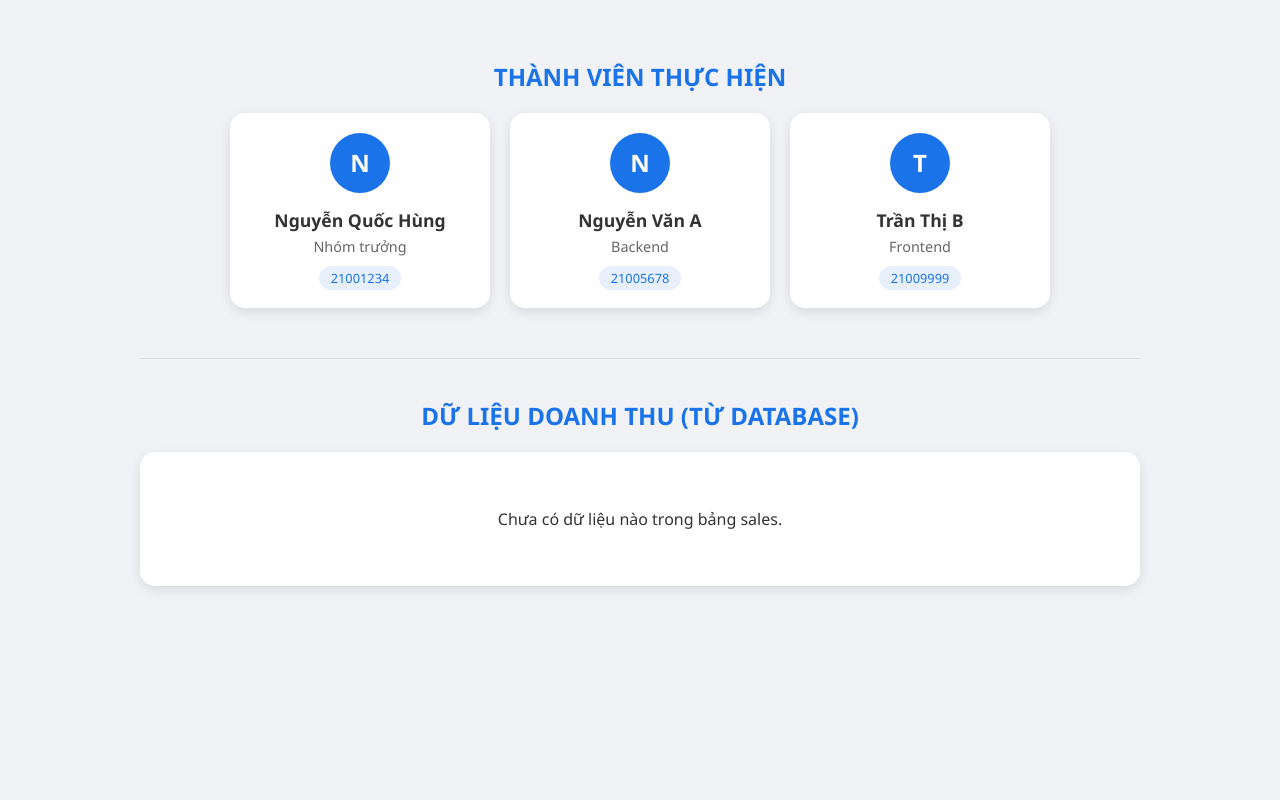
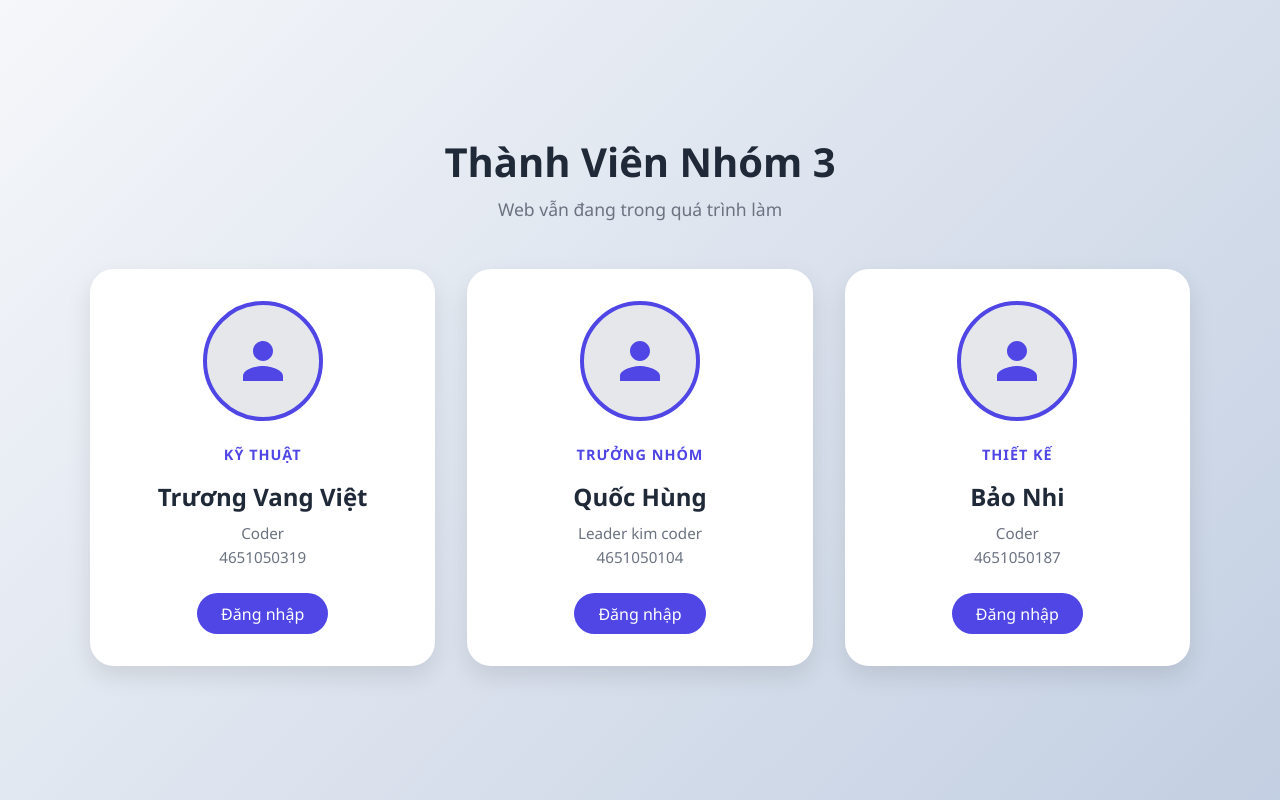
Before and after one commit to qhung25/ATANM, a PHP site: page / in a window 1280 px wide. Run offline with PHP 8.4, Linux system fonts and the light colour scheme; data that the repository does not hold is empty.

Commit message:
Add files via upload

```diff
--- /dev/null
+++ b/index.css
@@ -0,0 +1,140 @@
+:root {
+            --primary-color: #4f46e5;
+            --bg-gradient: linear-gradient(135deg, #f5f7fa 0%, #c3cfe2 100%);
+            --card-bg: #ffffff;
+            --text-main: #1f2937;
+            --text-sub: #6b7280;
+        }
+
+        * {
+            margin: 0;
+            padding: 0;
+            box-sizing: border-box;
+            font-family: 'Segoe UI', Tahoma, Geneva, Verdana, sans-serif;
+        }
+
+        body {
+            background: var(--bg-gradient);
+            min-height: 100vh;
+            display: flex;
+            flex-direction: column;
+            align-items: center;
+            justify-content: center;
+            padding: 2rem;
+        }
+
+        .header {
+            text-align: center;
+            margin-bottom: 3rem;
+        }
+
+        .header h1 {
+            font-size: 2.5rem;
+            color: var(--text-main);
+            margin-bottom: 0.5rem;
+        }
+
+        .header p {
+            color: var(--text-sub);
+            font-size: 1.1rem;
+        }
+
+        .team-container {
+            display: grid;
+            grid-template-columns: repeat(auto-fit, minmax(280px, 1fr));
+            gap: 2rem;
+            max-width: 1100px;
+            width: 100%;
+        }
+
+        .member-card {
+            background: var(--card-bg);
+            border-radius: 1.5rem;
+            padding: 2rem;
+            text-align: center;
+            box-shadow: 0 10px 25px rgba(0, 0, 0, 0.1);
+            transition: transform 0.3s ease, box-shadow 0.3s ease;
+            position: relative;
+            overflow: hidden;
+        }
+
+        .member-card:hover {
+            transform: translateY(-10px);
+            box-shadow: 0 20px 35px rgba(0, 0, 0, 0.15);
+        }
+
+        .avatar-container {
+            width: 120px;
+            height: 120px;
+            margin: 0 auto 1.5rem;
+            background: #e5e7eb;
+            border-radius: 50%;
+            display: flex;
+            align-items: center;
+            justify-content: center;
+            border: 4px solid var(--primary-color);
+            transition: transform 0.3s ease;
+        }
+
+        .member-card:hover .avatar-container {
+            transform: scale(1.1);
+        }
+
+        .avatar-container svg {
+            width: 60px;
+            height: 60px;
+            fill: var(--primary-color);
+        }
+
+        .member-name {
+            font-size: 1.5rem;
+            font-weight: 700;
+            color: var(--text-main);
+            margin-bottom: 0.5rem;
+        }
+
+        .member-role {
+            font-size: 0.9rem;
+            font-weight: 600;
+            color: var(--primary-color);
+            text-transform: uppercase;
+            letter-spacing: 1px;
+            margin-bottom: 1rem;
+            display: block;
+        }
+
+        .member-desc {
+            font-size: 0.95rem;
+            color: var(--text-sub);
+            line-height: 1.6;
+        }
+
+        .social-links {
+            margin-top: 1.5rem;
+            display: flex;
+            justify-content: center;
+            gap: 1rem;
+        }
+
+        .btn-contact {
+            margin-top: 1.5rem;
+            display: inline-block;
+            padding: 0.6rem 1.5rem;
+            background-color: var(--primary-color);
+            color: white;
+            text-decoration: none;
+            border-radius: 2rem;
+            font-weight: 500;
+            transition: opacity 0.2s;
+        }
+
+        .btn-contact:hover {
+            opacity: 0.9;
+        }
+
+        /* Responsive adjustments */
+        @media (max-width: 640px) {
+            .header h1 {
+                font-size: 2rem;
+            }
+        }
--- a/index.php
+++ b/index.php
@@ -1,107 +1,57 @@
-<?php
-// 1. Cấu hình kết nối Database (Dựa trên ảnh của bạn)
-$servername = "localhost";
-$username = "student13";
-$password = "web@123";
-$dbname = "sales_db";
-
-$conn = new mysqli($servername, $username, $password, $dbname);
-
-// Kiểm tra kết nối
-if ($conn->connect_error) {
-    die("<p style='color:red'>Kết nối thất bại: " . $conn->connect_error . "</p>");
-}
-
-// 2. Lấy dữ liệu từ bảng sales
-$sql = "SELECT * FROM sales";
-$result = $conn->query($sql);
-
-// 3. Danh sách thành viên nhóm (Bạn có thể sửa tên ở đây)
-$members = [
-    ["ten" => "Nguyễn Quốc Hùng", "vaitro" => "Nhóm trưởng", "mssv" => "21001234"],
-    ["ten" => "Nguyễn Văn A", "vaitro" => "Backend", "mssv" => "21005678"],
-    ["ten" => "Trần Thị B", "vaitro" => "Frontend", "mssv" => "21009999"],
-];
-?>
-
 <!DOCTYPE html>
 <html lang="vi">
 <head>
     <meta charset="UTF-8">
     <meta name="viewport" content="width=device-width, initial-scale=1.0">
-    <title>Dự án Web Nhóm - Quản lý Bán hàng</title>
-    <style>
-        /* Tổng thể */
-        body { font-family: 'Segoe UI', Arial, sans-serif; background-color: #f0f2f5; margin: 0; padding: 20px; color: #333; }
-        .container { max-width: 1000px; margin: auto; }
-        h2 { text-align: center; color: #1a73e8; text-transform: uppercase; margin-top: 40px; }
+    <link rel="stylesheet" href="index.css">
+    <title>Giới thiệu thành viên nhóm 3</title>
 
-        /* CSS Thành viên (Flexbox) */
-        .team-grid { display: flex; flex-wrap: wrap; justify-content: center; gap: 20px; margin-bottom: 50px; }
-        .card { background: white; padding: 20px; border-radius: 15px; width: 220px; text-align: center; box-shadow: 0 4px 12px rgba(0,0,0,0.1); transition: 0.3s; }
-        .card:hover { transform: translateY(-5px); box-shadow: 0 8px 20px rgba(0,0,0,0.15); }
-        .avatar { width: 60px; height: 60px; background: #1a73e8; color: white; border-radius: 50%; display: flex; align-items: center; justify-content: center; margin: 0 auto 15px; font-size: 24px; font-weight: bold; }
-        .name { font-weight: bold; font-size: 1.1em; margin-bottom: 5px; }
-        .role { color: #666; font-size: 0.9em; margin-bottom: 10px; }
-        .mssv { font-size: 0.8em; background: #e8f0fe; color: #1a73e8; padding: 3px 12px; border-radius: 20px; }
 
-        /* CSS Bảng dữ liệu */
-        .table-container { background: white; padding: 20px; border-radius: 15px; box-shadow: 0 4px 12px rgba(0,0,0,0.1); overflow-x: auto; }
-        table { width: 100%; border-collapse: collapse; margin-top: 10px; }
-        th { background-color: #1a73e8; color: white; text-align: left; padding: 12px; }
-        td { padding: 12px; border-bottom: 1px solid #eee; }
-        tr:hover { background-color: #f8f9fa; }
-        .status-ok { color: green; font-weight: bold; }
-    </style>
 </head>
 <body>
 
-<div class="container">
-    <h2>Thành viên thực hiện</h2>
-    <div class="team-grid">
-        <?php foreach ($members as $m): ?>
-            <div class="card">
-                <div class="avatar"><?php echo mb_substr($m['ten'], 0, 1); ?></div>
-                <div class="name"><?php echo $m['ten']; ?></div>
-                <div class="role"><?php echo $m['vaitro']; ?></div>
-                <span class="mssv"><?php echo $m['mssv']; ?></span>
-            </div>
-        <?php endforeach; ?>
+    <div class="header">
+        <h1>Thành Viên Nhóm 3</h1>
+        <p>Web vẫn đang trong quá trình làm</p>
     </div>
 
-    <hr style="border: 0; height: 1px; background: #ddd; margin: 40px 0;">
+    <div class="team-container">
+        <!-- Thành viên 1 -->
+        <div class="member-card">
+            <div class="avatar-container">
+                <svg viewBox="0 0 24 24"><path d="M12 12c2.21 0 4-1.79 4-4s-1.79-4-4-4-4 1.79-4 4 1.79 4 4 4zm0 2c-2.67 0-8 1.34-8 4v2h16v-2c0-2.66-5.33-4-8-4z"/></svg>
+            </div>
+            <span class="member-role">Kỹ Thuật</span>
+            <h2 class="member-name">Trương Vang Việt</h2>
+            <p class="member-desc">Coder</p>
+            <p class="member-desc">4651050319</p>
+            <a href="login.php" class="btn-contact">Đăng nhập</a>
+        </div>
 
-    <h2>Dữ liệu doanh thu (từ Database)</h2>
-    <div class="table-container">
-        <?php if ($result->num_rows > 0): ?>
-            <table>
-                <thead>
-                    <tr>
-                        <th>ID</th>
-                        <th>Tên sản phẩm</th>
-                        <th>Số lượng</th>
-                        <th>Đơn giá</th>
-                        <th>Trạng thái</th>
-                    </tr>
-                </thead>
-                <tbody>
-                    <?php while($row = $result->fetch_assoc()): ?>
-                        <tr>
-                            <td>#<?php echo $row["id"]; ?></td>
-                            <td><strong><?php echo $row["product_name"]; ?></strong></td>
-                            <td><?php echo $row["quantity"]; ?></td>
-                            <td><?php echo number_format($row["price"]); ?> VNĐ</td>
-                            <td><span class="status-ok">● Đã bán</span></td>
-                        </tr>
-                    <?php endwhile; ?>
-                </tbody>
-            </table>
-        <?php else: ?>
-            <p style="text-align:center; padding: 20px;">Chưa có dữ liệu nào trong bảng sales.</p>
-        <?php endif; ?>
+        <!-- Thành viên 2 -->
+        <div class="member-card">
+            <div class="avatar-container">
+                <svg viewBox="0 0 24 24"><path d="M12 12c2.21 0 4-1.79 4-4s-1.79-4-4-4-4 1.79-4 4 1.79 4 4 4zm0 2c-2.67 0-8 1.34-8 4v2h16v-2c0-2.66-5.33-4-8-4z"/></svg>
+            </div>
+            <span class="member-role">Trưởng nhóm</span>
+            <h2 class="member-name">Quốc Hùng</h2>
+            <p class="member-desc">Leader kim coder</p>
+            <p class="member-desc">4651050104</p>
+            <a href="login.php" class="btn-contact">Đăng nhập</a>
+        </div>
+
+        <!-- Thành viên 3 -->
+        <div class="member-card">
+            <div class="avatar-container">
+                <svg viewBox="0 0 24 24"><path d="M12 12c2.21 0 4-1.79 4-4s-1.79-4-4-4-4 1.79-4 4 1.79 4 4 4zm0 2c-2.67 0-8 1.34-8 4v2h16v-2c0-2.66-5.33-4-8-4z"/></svg>
+            </div>
+            <span class="member-role">Thiết kế</span>
+            <h2 class="member-name">Bảo Nhi</h2>
+            <p class="member-desc">Coder </p>
+            <p class="member-desc">4651050187</p>
+            <a href="login.php" class="btn-contact">Đăng nhập</a>
+        </div>
     </div>
-</div>
 
-<?php $conn->close(); // Đóng kết nối ?>
 </body>
 </html>
```
Also changed, not shown: login.php (added, +45 -0 lines), profile.php (added, +34 -0 lines).
